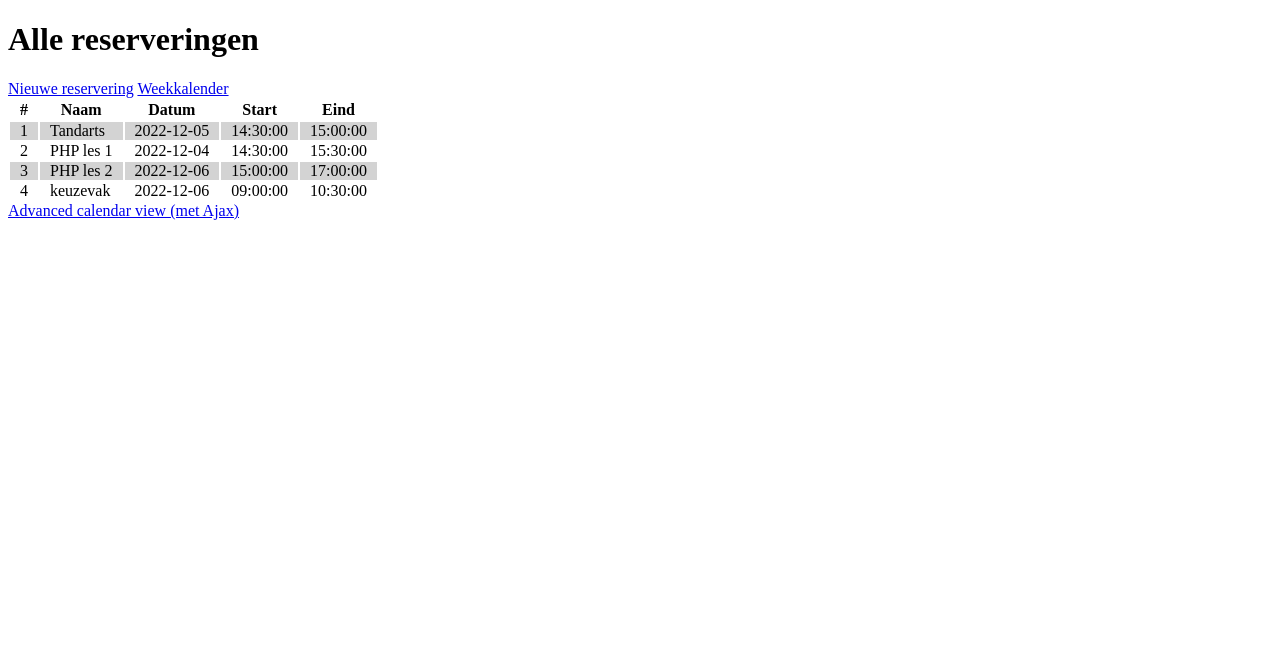
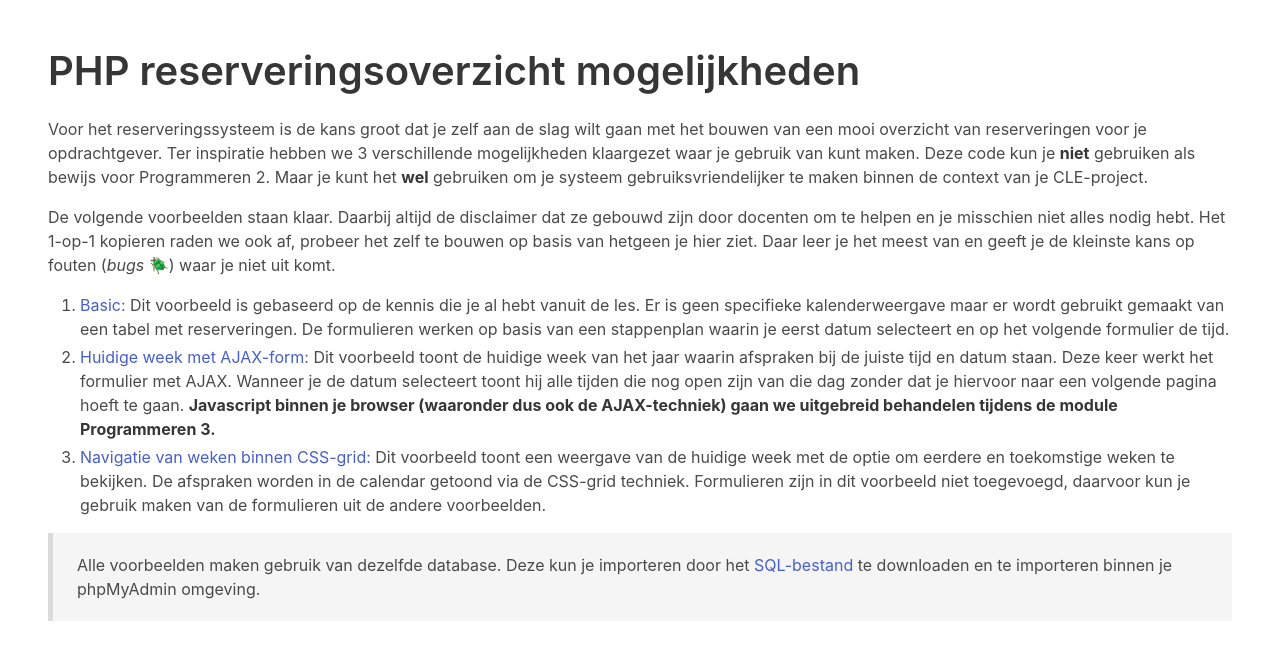
Before and after one commit to HR-CMGT/speed-course-available-dates, a PHP site: page / in a window 1280 px wide. Shown: the top 668 px of the page. Run offline with PHP 8.4, Linux system fonts and the light colour scheme; data comes from the database, SQL or seed files in the repository.

Commit message:
Refactored repository to be more helpful for students. Doesn't include bulma yet.

```diff
--- a/select-date.php
+++ b/calendar-basic/select-date.php
@@ -3,7 +3,7 @@
 <head>
     <title>Nieuwe reservering - datum</title>
     <meta charset="utf-8"/>
-    <link rel="stylesheet" type="text/css" href="css/style.css"/>
+    <link rel="stylesheet" type="text/css" href="../css/style.css"/>
 </head>
 <body>
 <h1>Maak een nieuwe reservering aan</h1>
--- a/index.php
+++ b/index.php
@@ -1,58 +1,52 @@
-<?php
-require_once "includes/database.php";
-
-$query = "SELECT *
-          FROM planning_system.reservations";
-
-$result = mysqli_query($db, $query);
-
-if ($result) {
-    $reservations = [];
-    while($row = mysqli_fetch_assoc($result)) {
-        $reservations[] = $row;
-    }
-}
-
-//Close connection
-mysqli_close($db);
-?>
 <!doctype html>
-<html lang="en">
+<html lang="nl">
 <head>
-    <title>Overzicht van alle reserveringen</title>
-    <meta charset="utf-8"/>
-    <link rel="stylesheet" type="text/css" href="css/style.css"/>
+    <meta charset="UTF-8">
+    <meta name="viewport" content="width=device-width, user-scalable=no, initial-scale=1.0, maximum-scale=1.0, minimum-scale=1.0">
+    <meta http-equiv="X-UA-Compatible" content="ie=edge">
+    <title>PHP reserveringsoverzicht mogelijkheden</title>
+    <link rel="stylesheet" href="https://cdn.jsdelivr.net/npm/bulma@0.9.4/css/bulma.min.css">
 </head>
 <body>
-    <h1>Alle reserveringen</h1>
-
-    <a href="select-date.php">Nieuwe reservering</a>
-    <a href="calendar-week-view">Weekkalender</a>
-
-
-    <table>
-        <thead>
-        <tr>
-            <th>#</th>
-            <th>Naam</th>
-            <th>Datum</th>
-            <th>Start</th>
-            <th>Eind</th>
-        </tr>
-        </thead>
-        <tbody>
-        <?php foreach ($reservations as $index => $reservation) {
-            ?>
-            <tr>
-                <td><?= $index + 1?></td>
-                <td><?= $reservation['description']; ?></td>
-                <td><?= $reservation['date']; ?></td>
-                <td><?= $reservation['start_time']; ?></td>
-                <td><?= $reservation['end_time']; ?></td>
-            </tr>
-        <?php } ?>
-        </tbody>
-    </table>
-    <a href="index_advanced.php">Advanced calendar view (met Ajax)</a>
+<section class="section">
+    <div class="content">
+        <h1 class="title is-2">
+            PHP reserveringsoverzicht mogelijkheden
+        </h1>
+        <p class="mb-4">
+            Voor het reserveringssysteem is de kans groot dat je zelf aan de slag wilt gaan met het bouwen van een mooi overzicht van
+            reserveringen voor je opdrachtgever. Ter inspiratie hebben we 3 verschillende mogelijkheden klaargezet waar je gebruik van kunt
+            maken. Deze code kun je <strong>niet</strong> gebruiken als bewijs voor Programmeren 2. Maar je kunt het <strong>wel</strong>
+            gebruiken om je systeem gebruiksvriendelijker te maken binnen de context van je CLE-project.
+        </p>
+        <p class="mb-4">
+            De volgende voorbeelden staan klaar. Daarbij altijd de disclaimer dat ze gebouwd zijn door docenten om te helpen en je misschien
+            niet alles nodig hebt. Het 1-op-1 kopieren raden we ook af, probeer het zelf te bouwen op basis van hetgeen je hier ziet. Daar leer
+            je het meest van en geeft je de kleinste kans op fouten (<em>bugs</em> 🪲) waar je niet uit komt.
+        </p>
+        <ol>
+            <li>
+                <a href="calendar-basic" target="_blank" class="is-bold">Basic:</a> Dit voorbeeld is gebaseerd op de kennis die je al hebt vanuit de les.
+                Er is geen specifieke kalenderweergave maar er wordt gebruikt gemaakt van een tabel met reserveringen. De formulieren werken
+                op basis van een stappenplan waarin je eerst datum selecteert en op het volgende formulier de tijd.
+            </li>
+            <li>
+                <a href="calendar-current-week-ajax" target="_blank" class="is-bold">Huidige week met AJAX-form:</a> Dit voorbeeld toont de huidige week van
+                het jaar waarin afspraken bij de juiste tijd en datum staan. Deze keer werkt het formulier met AJAX. Wanneer je de datum selecteert
+                toont hij alle tijden die nog open zijn van die dag zonder dat je hiervoor naar een volgende pagina hoeft te gaan. <strong>Javascript
+                binnen je browser (waaronder dus ook de AJAX-techniek) gaan we uitgebreid behandelen tijdens de module Programmeren 3.</strong>
+            </li>
+            <li>
+                <a href="calendar-grid-weeks-view" target="_blank" class="is-bold">Navigatie van weken binnen CSS-grid:</a> Dit voorbeeld toont een weergave van
+                de huidige week met de optie om eerdere en toekomstige weken te bekijken. De afspraken worden in de calendar getoond via de CSS-grid
+                techniek. Formulieren zijn in dit voorbeeld niet toegevoegd, daarvoor kun je gebruik maken van de formulieren uit de andere voorbeelden.
+            </li>
+        </ol>
+        <blockquote>
+            Alle voorbeelden maken gebruik van dezelfde database. Deze kun je importeren door het <a href="planning_system.sql" download>SQL-bestand</a>
+            te downloaden en te importeren binnen je phpMyAdmin omgeving.
+        </blockquote>
+    </div>
+</section>
 </body>
 </html>
```
Also changed, not shown: available_dates.php (deleted, +0 -34 lines), calendar-basic/index.php (added, +55 -0 lines), calendar-basic/select-time.php (renamed from select-time.php, +17 -25 lines), calendar-current-week-ajax/available_dates.php (added, +24 -0 lines), calendar-current-week-ajax/index.php (added, +135 -0 lines), calendar-current-week-ajax/js/main.js (renamed from js/main.js, +4 -3 lines), calendar-current-week-ajax/select-date-ajax.php (renamed from select-date-ajax.php, +15 -13 lines), includes/functions.php (renamed from helpers/calendar_helper.php, +11 -13 lines), index_advanced.php (deleted, +0 -144 lines), calendar-basic/css/style.css (renamed from css/style.css), calendar-current-week-ajax/css/style.css (renamed from css/style_advanced.css), calendar-current-week-ajax/templates/template_event.php (renamed from templates/template_event.php), calendar-grid-weeks-view/css/normalize.css (renamed from calendar-week-view/css/normalize.css), calendar-grid-weeks-view/css/style.css (renamed from calendar-week-view/css/style.css), 3 more files.
